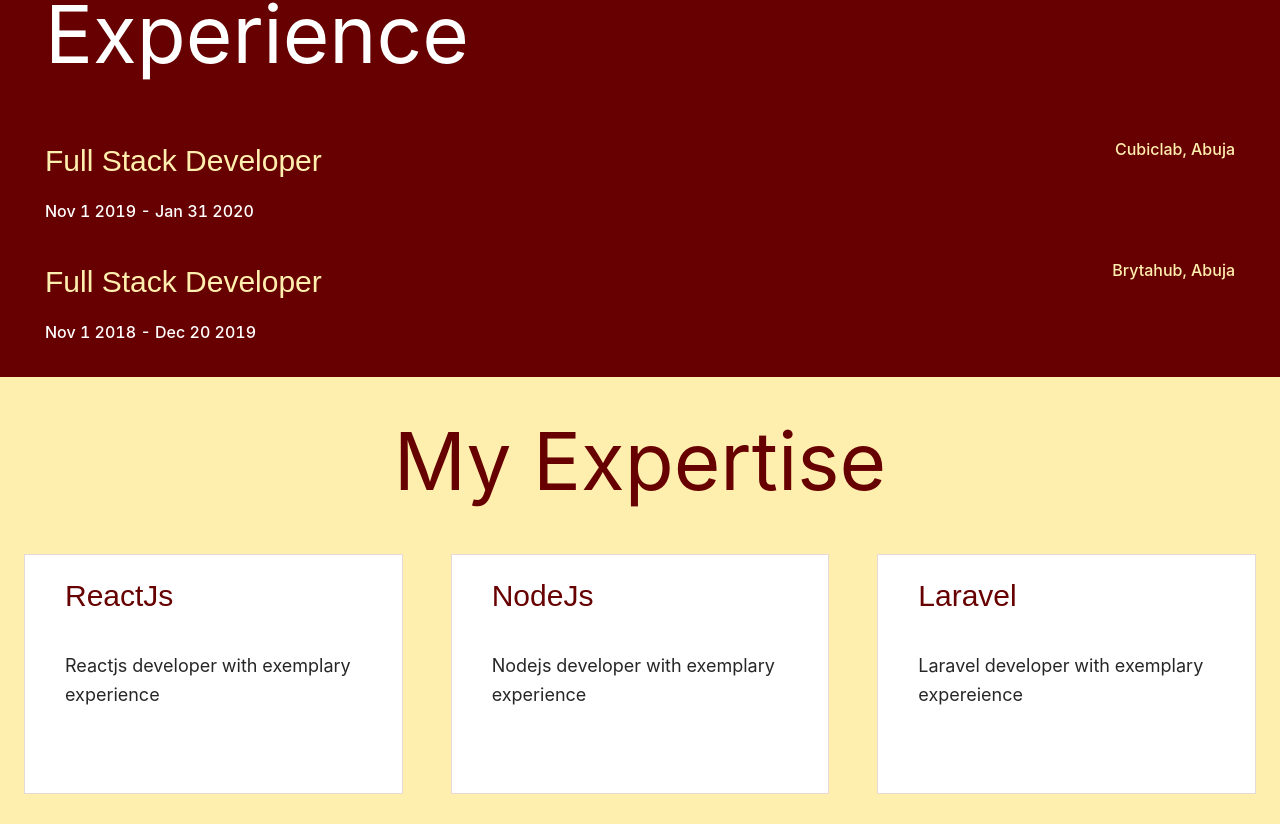
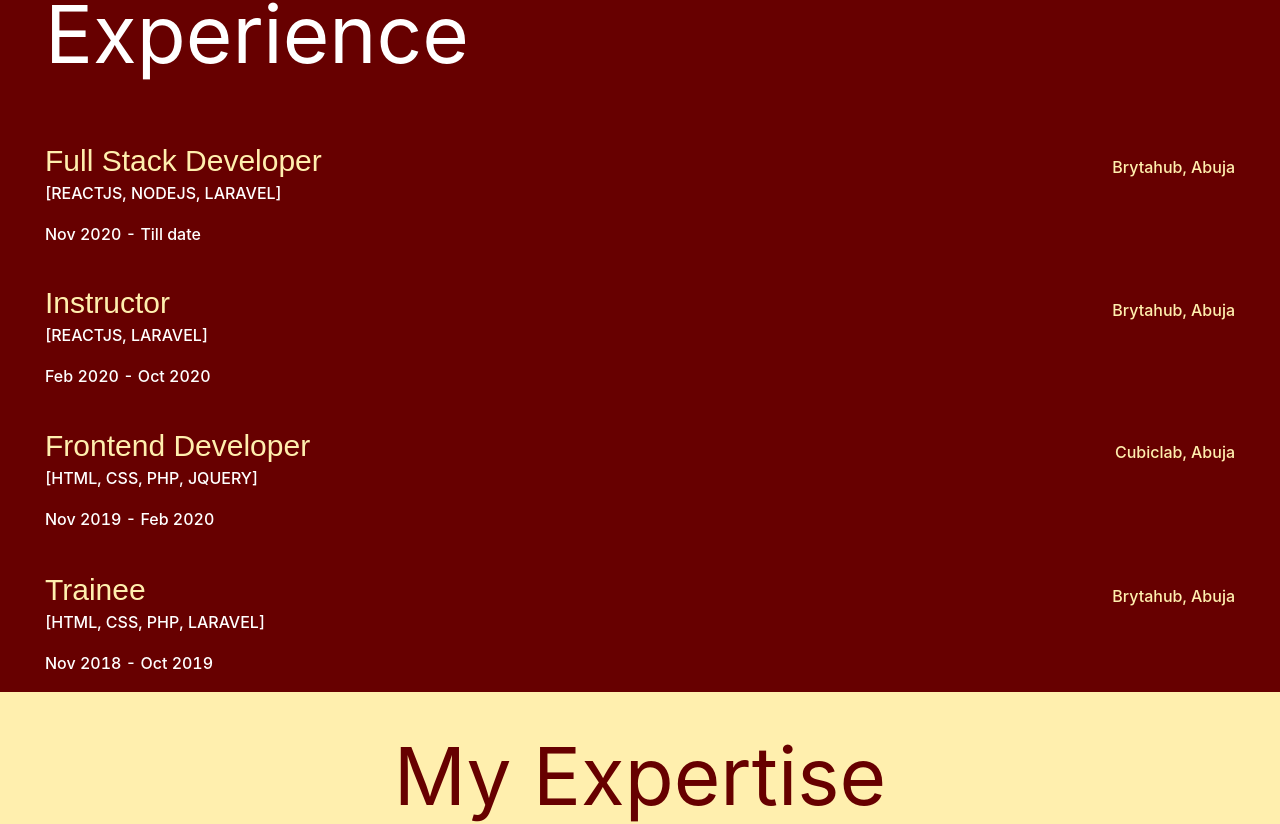
Before and after one commit to Animashaun87/my-profile, a React (Create React App) app: page / in a window 1280 px wide. Shown: the part 1255-2079 px from the top of the page. Built offline with nearby package versions, Linux system fonts and the light colour scheme.

Commit message:
modified my experiences

```diff
--- a/src/components/experience.js
+++ b/src/components/experience.js
@@ -16,28 +16,6 @@
           </Row>
 
           <Row type="flex" style={{ flexDirection: "column" }} justify="center">
-            <Col style={{ marginBottom: "18px" }}>
-              <div style={styles.experience}>
-                <h2 style={styles.text} className="title-exp-h2">
-                  Full Stack Developer
-                </h2>
-                <span>
-                  <a
-                    href="https://cubiclab.net"
-                    target="_blank"
-                    rel="noopener noreferrer"
-                    style={styles.subText2}
-                    className="exp-link"
-                  >
-                    Cubiclab, Abuja
-                  </a>
-                </span>
-              </div>
-              <p style={styles.subText1} className="exp-date">
-                Nov 1 2019 - Jan 31 2020
-              </p>
-            </Col>
-
             <Col style={{ marginBottom: "16px" }}>
               <div style={styles.experience}>
                 <h2 style={styles.text} className="title-exp-h2">
@@ -55,9 +33,88 @@
                   </a>
                 </span>
               </div>
-              <p style={styles.subText1} className="exp-date">
-                Nov 1 2018 - Dec 20 2019
-              </p>
+              <div style={{ marginTop: "-18px" }}>
+                <p style={styles.subText1}>[REACTJS, NODEJS, LARAVEL]</p>
+                <p style={styles.subText1} className="exp-date">
+                  Nov 2020 - Till date
+                </p>
+              </div>
+            </Col>
+
+            <Col style={{ marginBottom: "16px" }}>
+              <div style={styles.experience}>
+                <h2 style={styles.text} className="title-exp-h2">
+                  Instructor
+                </h2>
+                <span>
+                  <a
+                    href="https://brytahub.com"
+                    target="_blank"
+                    rel="noopener noreferrer"
+                    style={styles.subText2}
+                    className="exp-link"
+                  >
+                    Brytahub, Abuja
+                  </a>
+                </span>
+              </div>
+              <div style={{ marginTop: "-18px" }}>
+                <p style={styles.subText1}>[REACTJS, LARAVEL]</p>
+                <p style={styles.subText1} className="exp-date">
+                  Feb 2020 - Oct 2020
+                </p>
+              </div>
+            </Col>
+
+            <Col style={{ marginBottom: "18px" }}>
+              <div style={styles.experience}>
+                <h2 style={styles.text} className="title-exp-h2">
+                  Frontend Developer
+                </h2>
+                <span>
+                  <a
+                    href="https://cubiclab.net"
+                    target="_blank"
+                    rel="noopener noreferrer"
+                    style={styles.subText2}
+                    className="exp-link"
+                  >
+                    Cubiclab, Abuja
+                  </a>
+                </span>
+              </div>
+              <div style={{ marginTop: "-18px" }}>
+                <p style={styles.subText1}>[HTML, CSS, PHP, JQUERY]</p>
+                <p style={styles.subText1} className="exp-date">
+                  Nov 2019 - Feb 2020
+                </p>
+              </div>
+            </Col>
+
+            <Col style={{ marginBottom: "" }}>
+              <div style={styles.experience}>
+                <h2 style={styles.text} className="title-exp-h2">
+                  Trainee
+                </h2>
+                <span>
+                  <a
+                    href="https://brytahub.com"
+                    target="_blank"
+                    rel="noopener noreferrer"
+                    style={styles.subText2}
+                    className="exp-link"
+                  >
+                    Brytahub, Abuja
+                  </a>
+                </span>
+              </div>
+
+              <div style={{ marginTop: "-18px" }}>
+                <p style={styles.subText1}>[HTML, CSS, PHP, LARAVEL]</p>
+                <p style={styles.subText1} className="exp-date">
+                  Nov 2018 - Oct 2019
+                </p>
+              </div>
             </Col>
           </Row>
         </div>
@@ -82,6 +139,7 @@
   experience: {
     display: "flex",
     justifyContent: "space-between",
+    alignItems: "center",
   },
   text: {
     color: colors.lightYellow,
--- a/src/components/selectPortfolio.js
+++ b/src/components/selectPortfolio.js
@@ -63,7 +63,7 @@
                   alt="Porfolio"
                   className="portfolio-img"
                   height="476"
-                  style={{ width: "100%" }}
+                  style={{ width: "100%", objectFit: "cover" }}
                 />
                 <div>
                   <a
```
